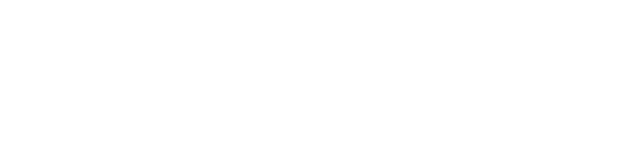
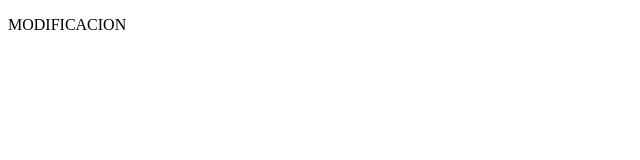
Before and after one commit to Charlie99f/Sistema-Registro, a plain HTML site: page index.html in a window 1280 px wide. Shown: the whole page, without its empty margins (0-640 px from the left). Drawn offline with Linux system fonts and the light colour scheme.

```diff
--- a/index.html
+++ b/index.html
@@ -6,6 +6,7 @@
     <title>Sistema de registro</title>
 </head>
 <body>
+    <p>MODIFICACION</p>
 
 </body>
 </html>
```
